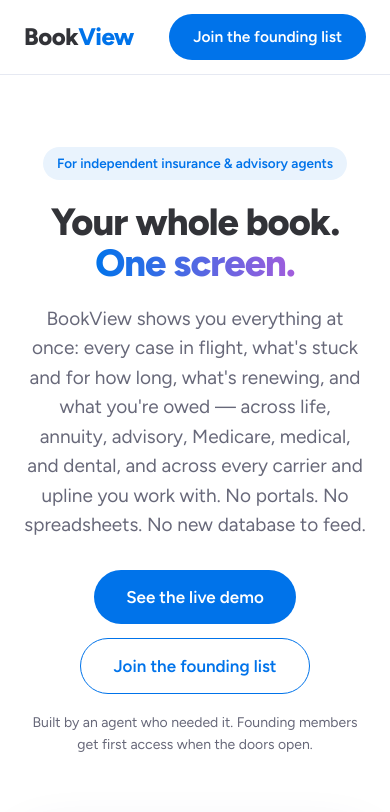
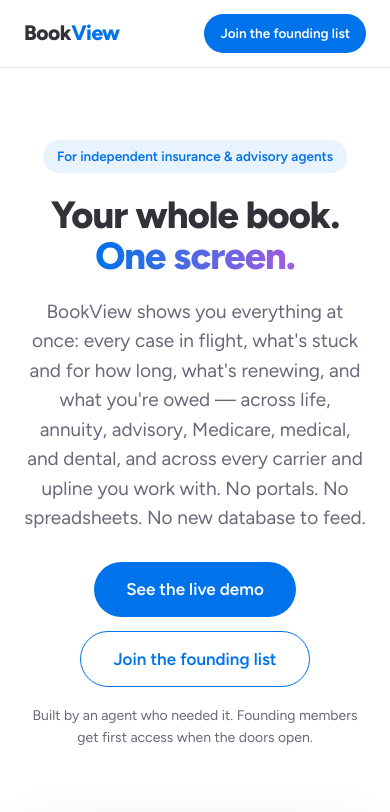
Before and after one commit to aj-ghosh/bookview, a plain HTML site: page index.html in a window 390 px wide. Shown: the top 812 px of the page. Drawn offline with Linux system fonts and the light colour scheme.

Commit message:
Landing cleanup - anchor offset and mobile nav

```diff
--- a/index.html
+++ b/index.html
@@ -25,6 +25,7 @@
   .navlinks a{color:var(--mut);text-decoration:none;font-size:15px;font-weight:500}
   .navlinks a:hover{color:var(--ink)}
   .nav-cta{margin-left:auto}
+  .nav-cta .btn{white-space:nowrap}
   .btn{display:inline-block;background:var(--blue);color:#fff;font-weight:600;font-size:15.5px;padding:11px 24px;border-radius:40px;text-decoration:none;border:none;cursor:pointer;transition:background .15s}
   .btn:hover{background:var(--blue-d)}
   .btn.ghost{background:#fff;color:var(--blue);border:1px solid var(--blue)}
@@ -52,6 +53,7 @@
   .stat{background:var(--soft);border:1px solid #e6e9f2;border-radius:40px;padding:8px 20px;font-size:15px;font-weight:600}
   .stat b{color:var(--blue)}
   /* sections */
+  .demo, section, .signup{scroll-margin-top:84px}
   section{padding:64px 0 8px}
   h2{font-size:36px;font-weight:800;letter-spacing:-.8px;text-align:center;margin-bottom:12px}
   .lead{color:var(--mut);font-size:17.5px;text-align:center;max-width:720px;margin:0 auto 36px}
@@ -104,6 +106,8 @@
     .grid,.vs,.price,.va-band{grid-template-columns:1fr}
     iframe{height:640px}
     .navlinks{display:none}
+    .nav-cta .btn{font-size:13.5px;padding:9px 16px}
+    .logo{font-size:21px}
     .va-band{padding:30px}
     input[type=email]{min-width:0;width:100%}
   }
```
